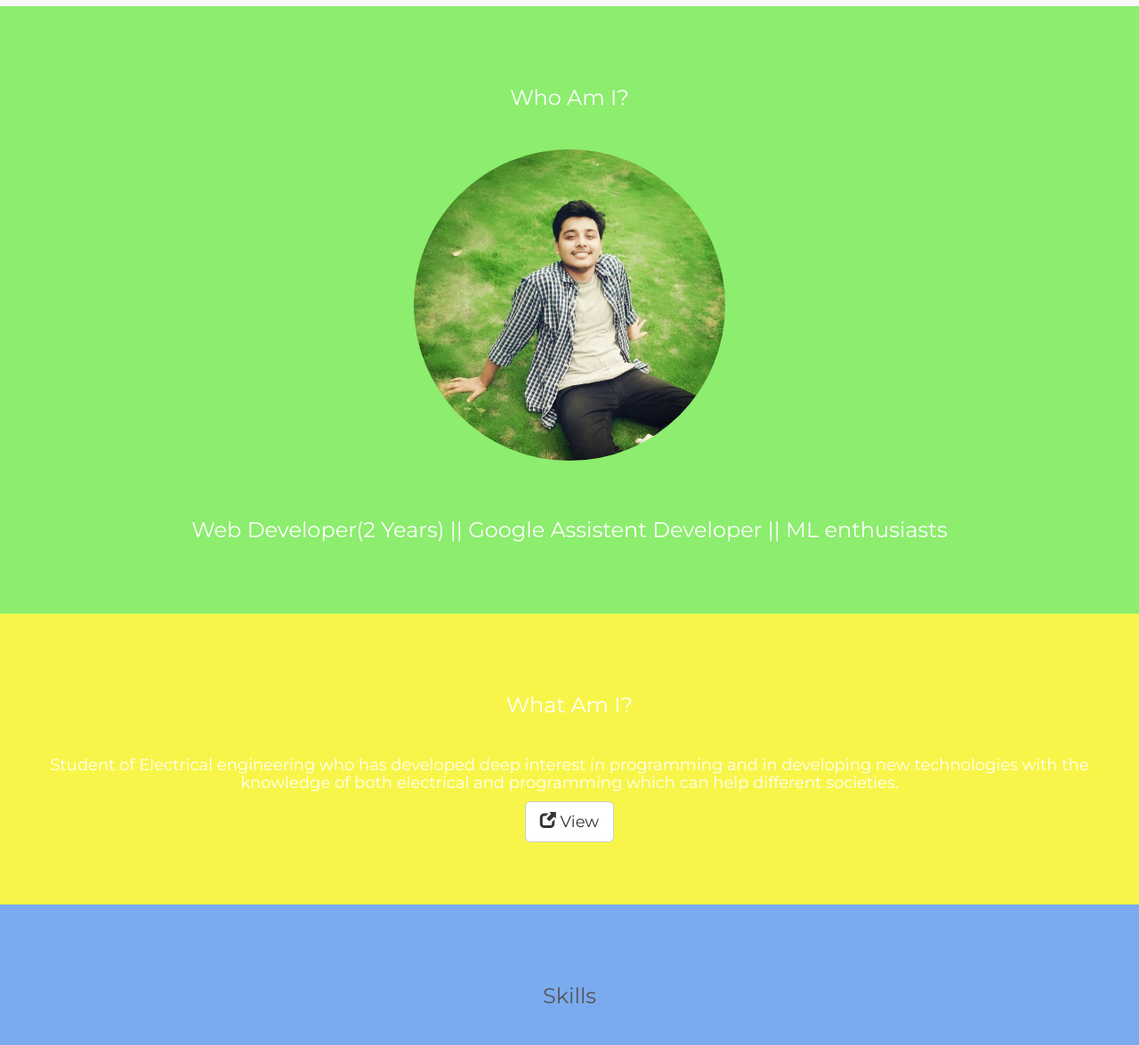
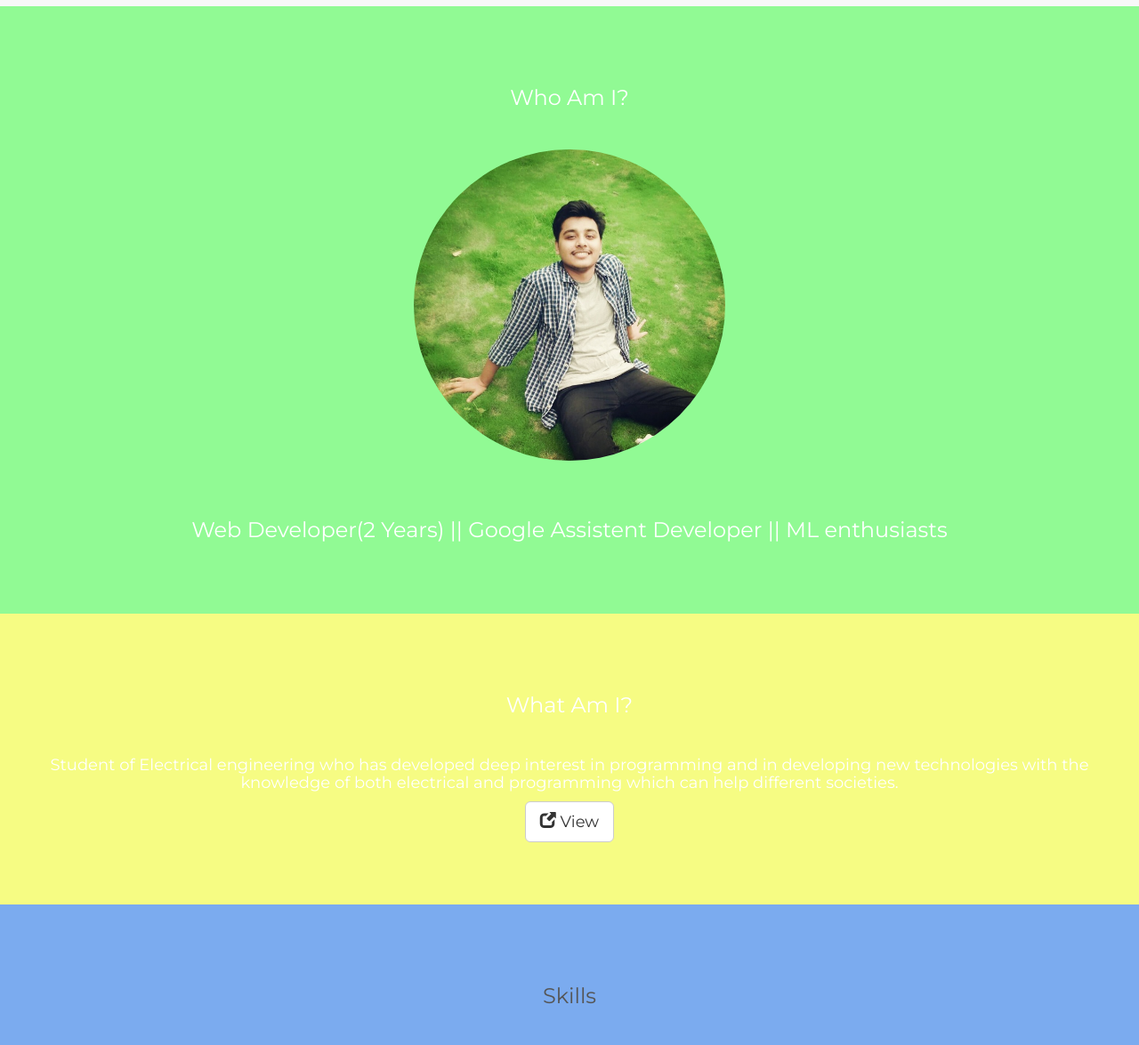
Before and after one commit to catchsaurabh0209/profile, a plain HTML site: page index.html in a window 1280 px wide. Shown: the part 73-1248 px from the top of the page at 89% size. Drawn offline with nearby package versions, Linux system fonts and the light colour scheme.

Commit message:
colour changed

```diff
--- a/index.html
+++ b/index.html
@@ -18,11 +18,11 @@
   p {font-size: 16px;}
   .margin {margin-bottom: 45px;}
   .bg-1 {
-    background-color: #8CED6E; /* Green */
+    background-color: #91FA94; /* Green */
     color: #ffffff;
   }
   .bg-2 {
-    background-color: #F8F54A;
+    background-color: #F6FC83;
     color: #ffffff;
   }
   .bg-3 {
```
